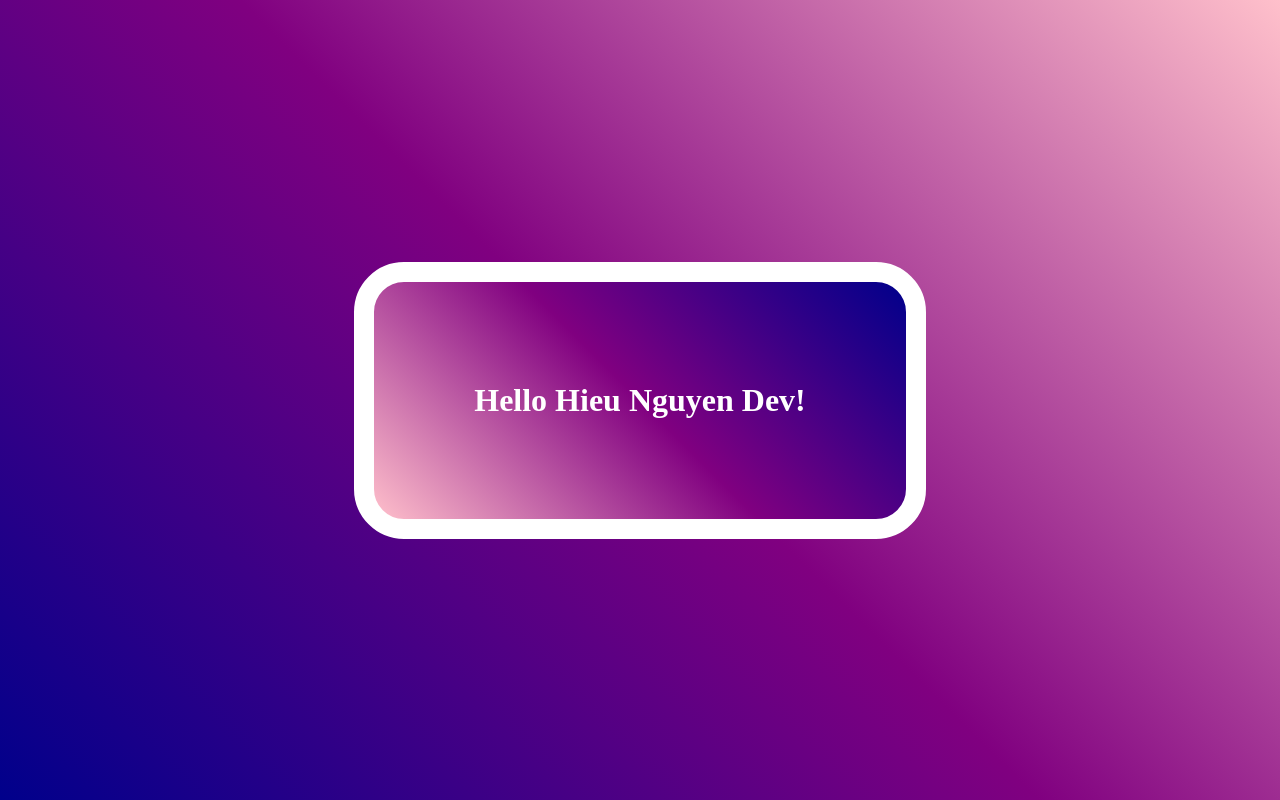
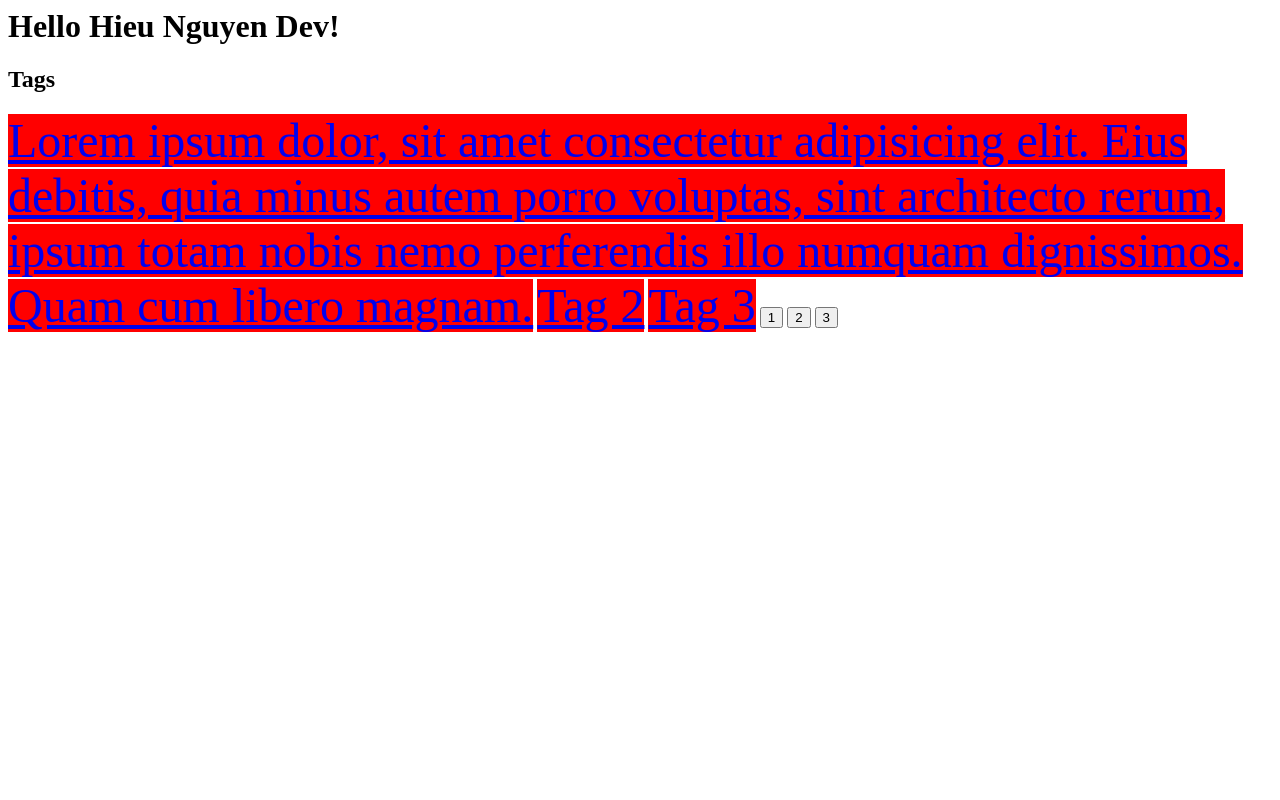
Before and after one commit to HieuNguyenDev/Mino, a plain HTML site: page index.html in a window 1280 px wide. Drawn offline with Linux system fonts and the light colour scheme.

Commit message:
CSS Layout  Fundamentals

```diff
--- a/css/style.css
+++ b/css/style.css
@@ -1,4 +1,4 @@
-* {
+/* * {
   padding: 0;
   margin: 0;
   box-sizing: border-box;
@@ -18,4 +18,16 @@ h1 {
   color: #fff;
   border: solid 20px #fff;
   border-radius: 50px;
+} */
+
+/* div {
+  width: 150px;
+  border: solid 2px #000;
+} */
+
+a {
+  /* display: block; */
+  display: inline;
+  font-size: 3rem;
+  background-color: red;
 }
--- a/index.html
+++ b/index.html
@@ -9,5 +9,13 @@
 <body>
     <!-- <img src="https://c4.wallpaperflare.com/wallpaper/58/916/904/autumn-mountain-wallpaper-preview.jpg" alt="" class="scr"> -->
     <h1>Hello Hieu Nguyen Dev!</h1>
+    <h2>Tags</h2>
+        <a href="#">Lorem ipsum dolor, sit amet consectetur adipisicing elit. Eius debitis, quia minus autem porro voluptas, sint architecto rerum, ipsum totam nobis nemo perferendis illo numquam dignissimos. Quam cum libero magnam.</a>
+        <a href="#">Tag 2</a>
+        <a href="#">Tag 3</a>
+        <button>1</button>
+        <button>2</button>
+        <button>3</button>
+
 </body>
 </html>
```
Also changed, not shown: document.txt (added). Lines whose indentation alone changed are shown as unchanged.
